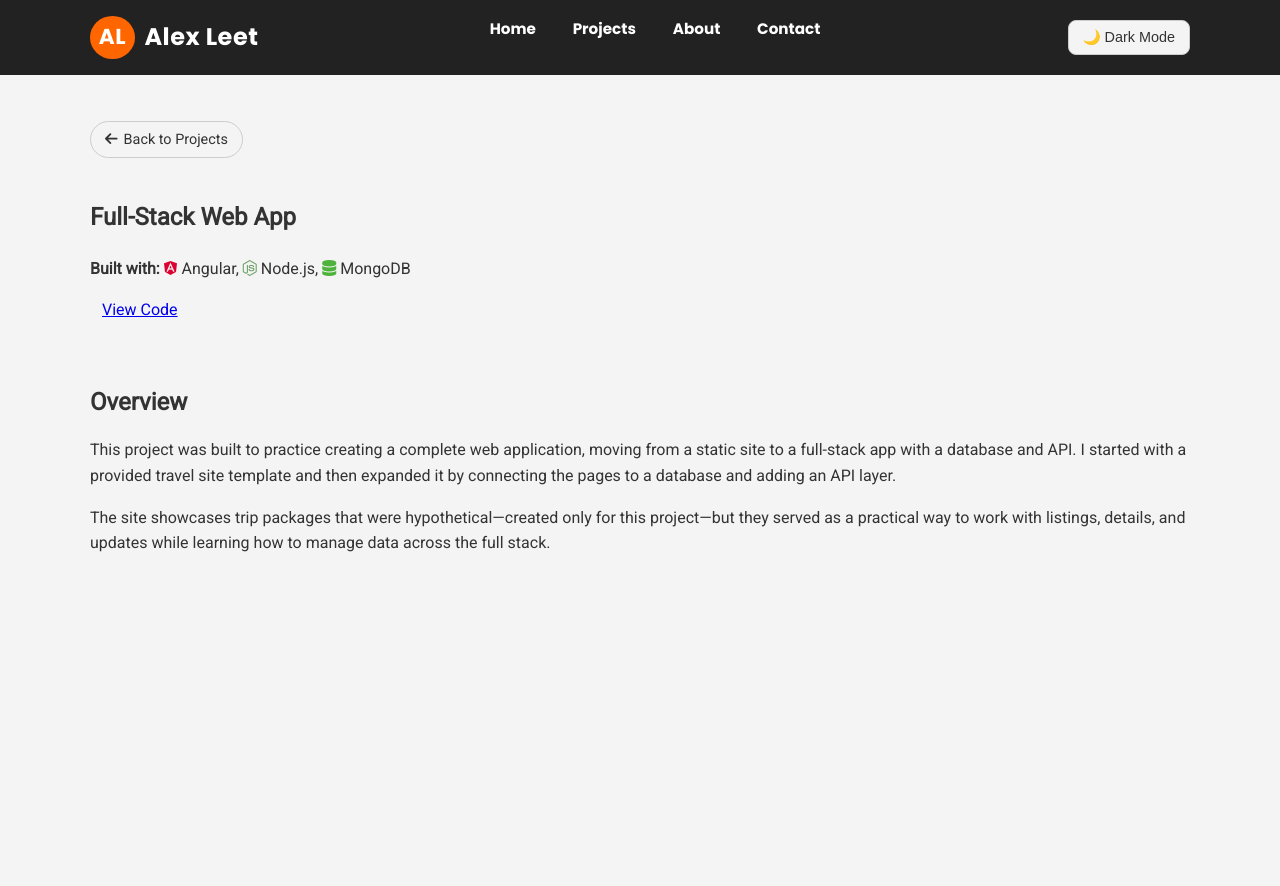
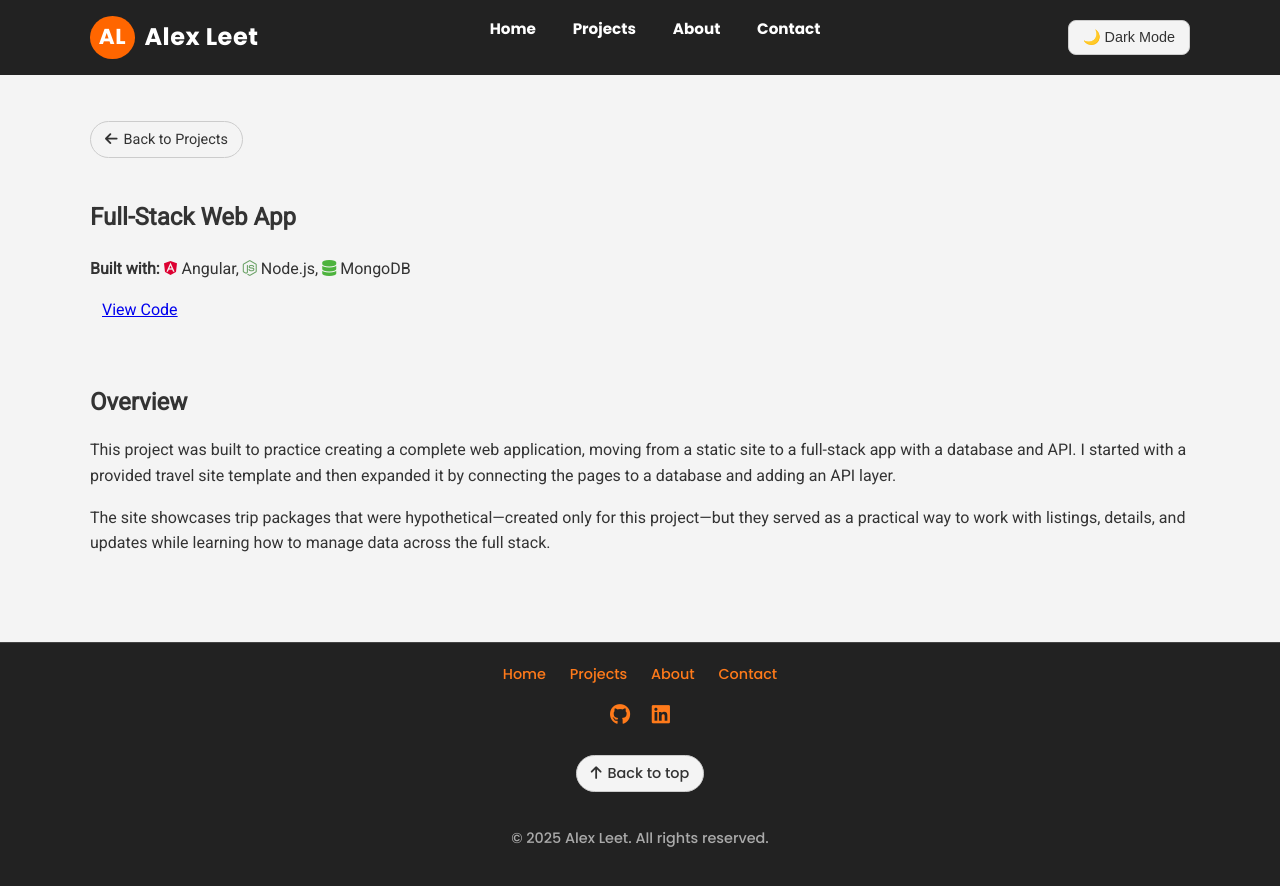
Before and after one commit to AlexLeetDev/alexleetdev.github.io, a plain HTML site: page fullstack-app.html in a window 1280 px wide. Before the commit the page ends 800 px from the top, so only its background shows below. Drawn offline with Linux system fonts and the light colour scheme.

Commit message:
minor tweaks for fullstack-app.html

```diff
--- a/fullstack-app.html
+++ b/fullstack-app.html
@@ -81,6 +81,32 @@
 
 
     </main>
+
+    <!-- Footer -->
+  <footer>
+    <div class="footer-links">
+      <a href="index.html">Home</a>
+      <a href="projects.html">Projects</a>
+      <a href="about.html">About</a>
+      <a href="contact.html">Contact</a>
+    </div>
+
+    <div class="footer-social">
+      <a href="https://github.com/alexleetdev" target="_blank" aria-label="GitHub">
+        <i class="fab fa-github"></i>
+      </a>
+      <a href="https://www.linkedin.com/in/alexleet/" target="_blank" aria-label="LinkedIn">
+        <i class="fab fa-linkedin"></i>
+      </a>
+    </div>
+
+    <a href="#top" class="back-link">
+      <i class="fas fa-arrow-up"></i> Back to top
+    </a>
+
+    <p>&copy; <span id="year"></span> Alex Leet. All rights reserved.</p>
+  </footer>
+
+  <script src="scripts.js"></script>
 </body>
-
 </html>
```
